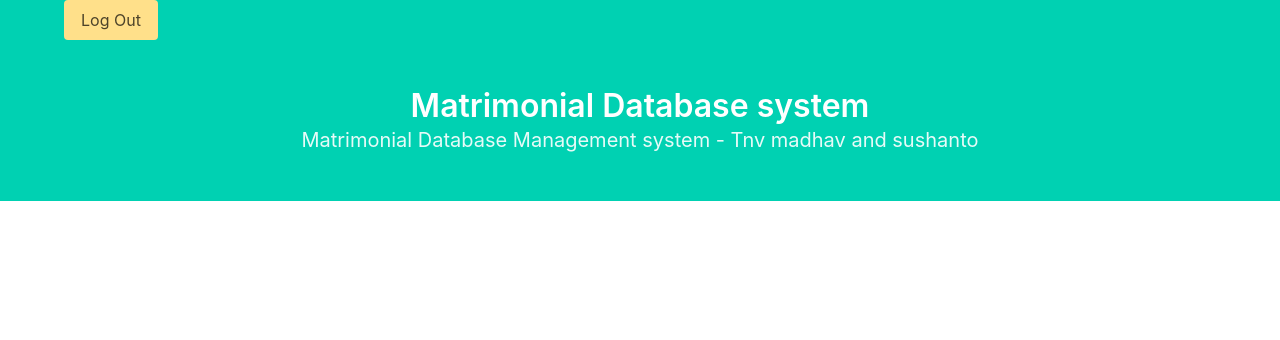
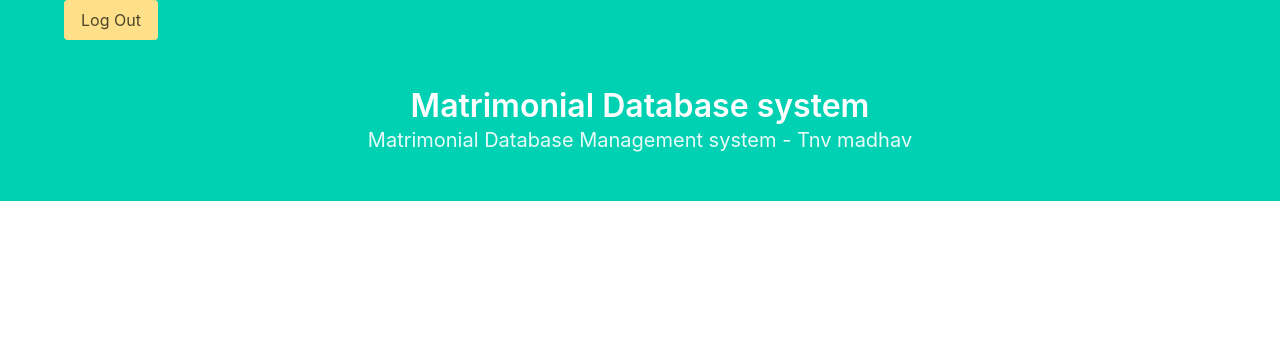
Before and after one commit to tnvmadhav/Matrimonial-DBMS-2017, a Flask app: template Templates/base.html in a window 1280 px wide. Shown: the top 340 px of the page. Run offline with Flask 2, Linux system fonts and the light colour scheme; the template is opened without the code that fills it, so the values that code supplies are empty; the visitor is signed in with stand-in values (Sample User, id 1); some libraries are stand-ins or nearby versions.

Commit message:
Update base.html

```diff
--- a/Templates/base.html
+++ b/Templates/base.html
@@ -41,7 +41,7 @@
 			Matrimonial Database system
 			</h1>
 			<h2 class="subtitle">
-			Matrimonial Database Management system  - Tnv madhav and sushanto
+			Matrimonial Database Management system  - Tnv madhav
 			</h2>
 		</div>
 	</div>
```
